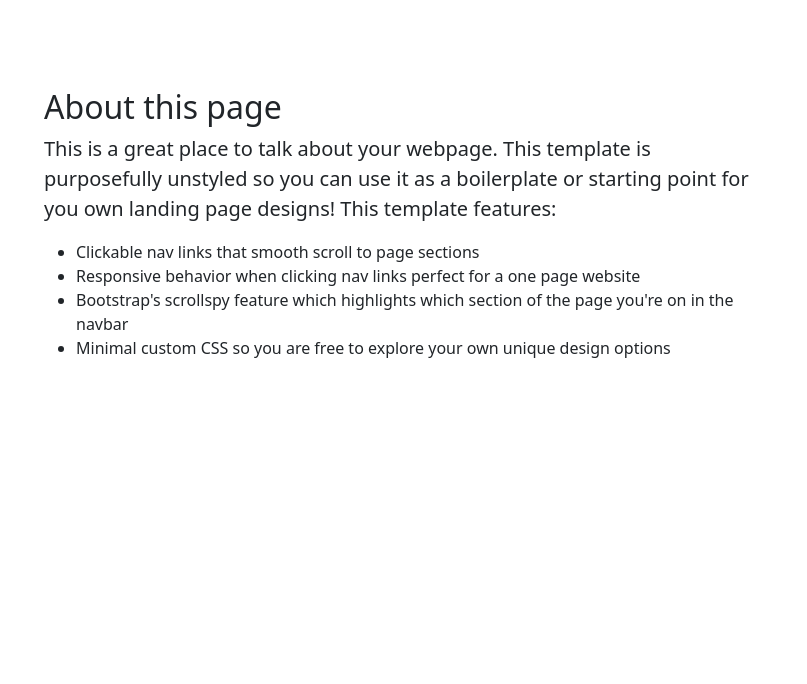
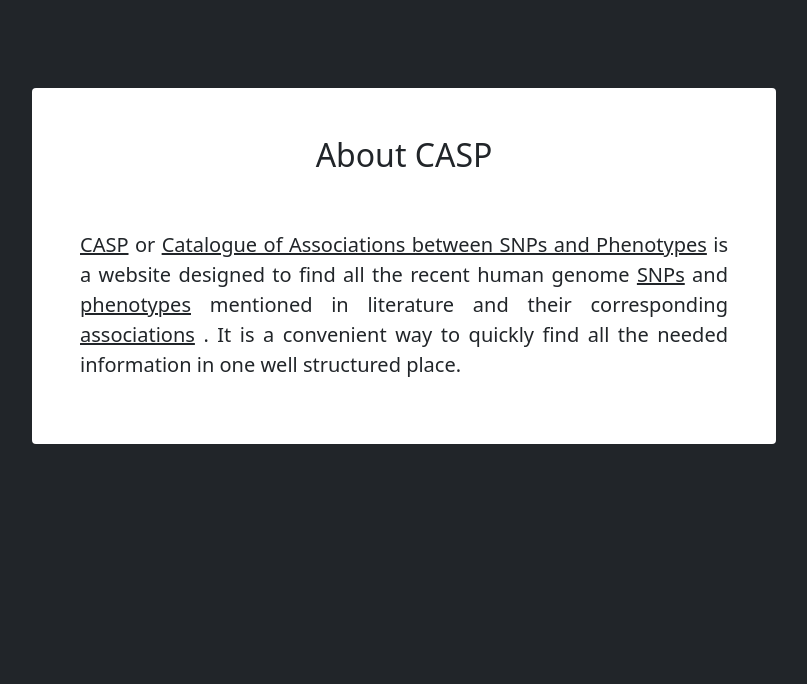
Before and after one commit to Ouertani95/SNP_Project, a Django app: page /about/ in a window 1280 px wide. Shown: the part 56-740 px from the top of the page, without its empty margins (236-1043 px from the left). Run offline with Django 4.2, Linux system fonts and the light colour scheme; some libraries are stand-ins or nearby versions.

Commit message:
removed services + updated contact and about pages + renamed snp to  snp_results

```diff
--- /dev/null
+++ b/SNP_App/static/js/info.js
@@ -0,0 +1,3 @@
+$(document).ready(function () {
+    $("#page-top").addClass("bg-dark text-white");
+})
--- a/SNP_App/templates/about.html
+++ b/SNP_App/templates/about.html
@@ -6,24 +6,22 @@
     <section id="about">
         <div class="container px-4">
             <div class="row gx-4 justify-content-center">
-                <div class="col-lg-8">
-                    <h2>About this page</h2>
-                    <p class="lead">This is a great place to talk about your webpage. This template is purposefully
-                        unstyled
-                        so you can use it as a boilerplate or starting point for you own landing page designs! This
-                        template
-                        features:</p>
-                    <ul>
-                        <li>Clickable nav links that smooth scroll to page sections</li>
-                        <li>Responsive behavior when clicking nav links perfect for a one page website</li>
-                        <li>Bootstrap's scrollspy feature which highlights which section of the page you're on in the
-                            navbar
-                        </li>
-                        <li>Minimal custom CSS so you are free to explore your own unique design options</li>
-                    </ul>
+                <div class="col-lg-8 justify-content-center p-5 rounded text-center bg-white text-dark">
+                    <h2 class="pb-5">About CASP</h2>
+                    <p class="lead" align="justify">
+                        <u> <b>CASP</b></u>  or <u>Catalogue of Associations between SNPs and Phenotypes</u>  is a website designed
+                        to find all the recent <b> human genome </b>  <u>SNPs</u>  and <u>phenotypes</u>  mentioned in literature and their
+                        corresponding <u>associations</u> .
+                        It is a convenient way to quickly find all the needed information in one well structured place.
+                    </p>
                 </div>
             </div>
         </div>
     </section>
 
 {% endblock content %}
+
+{% block specific_js %}
+    {% load static %}
+    <script src="{% static 'js/info.js' %}"></script>
+{% endblock specific_js %}
```
Also changed, not shown: SNP_App/templates/contact.html (+14 -7 lines), SNP_App/templates/services.html (deleted, +0 -19 lines), SNP_App/static/js/snp_results.js (renamed from SNP_App/static/js/snp.js), SNP_App/templates/snp_results.html (renamed from SNP_App/templates/snp.html).
